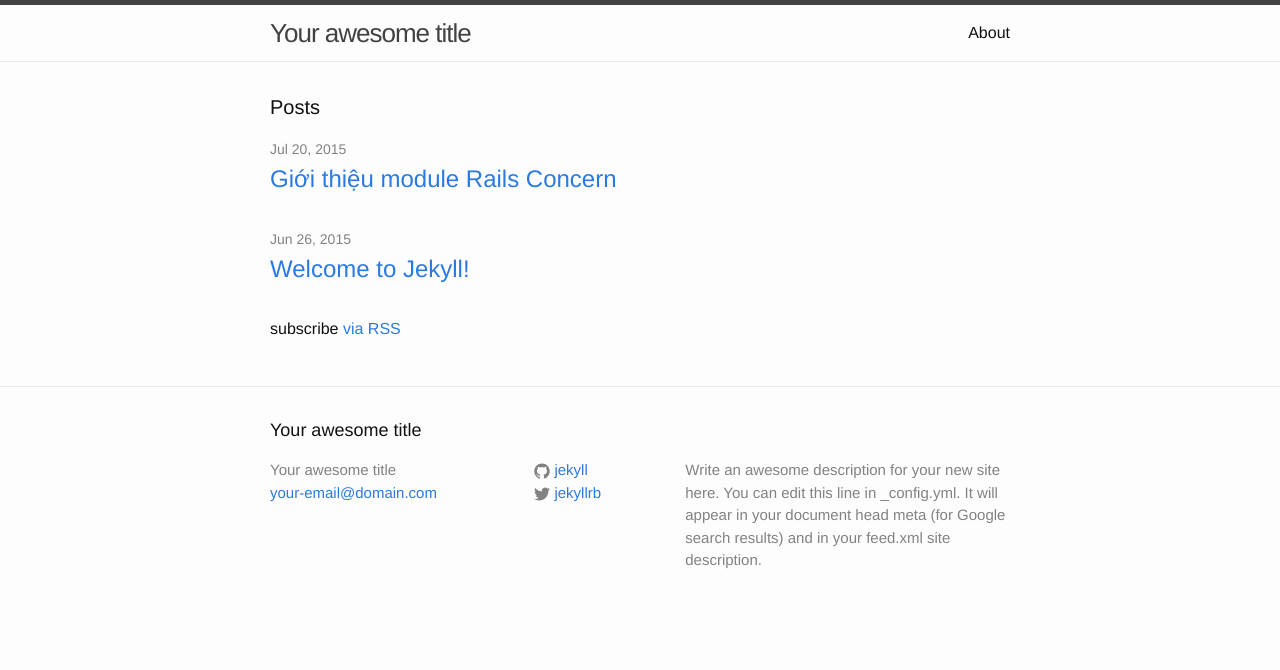
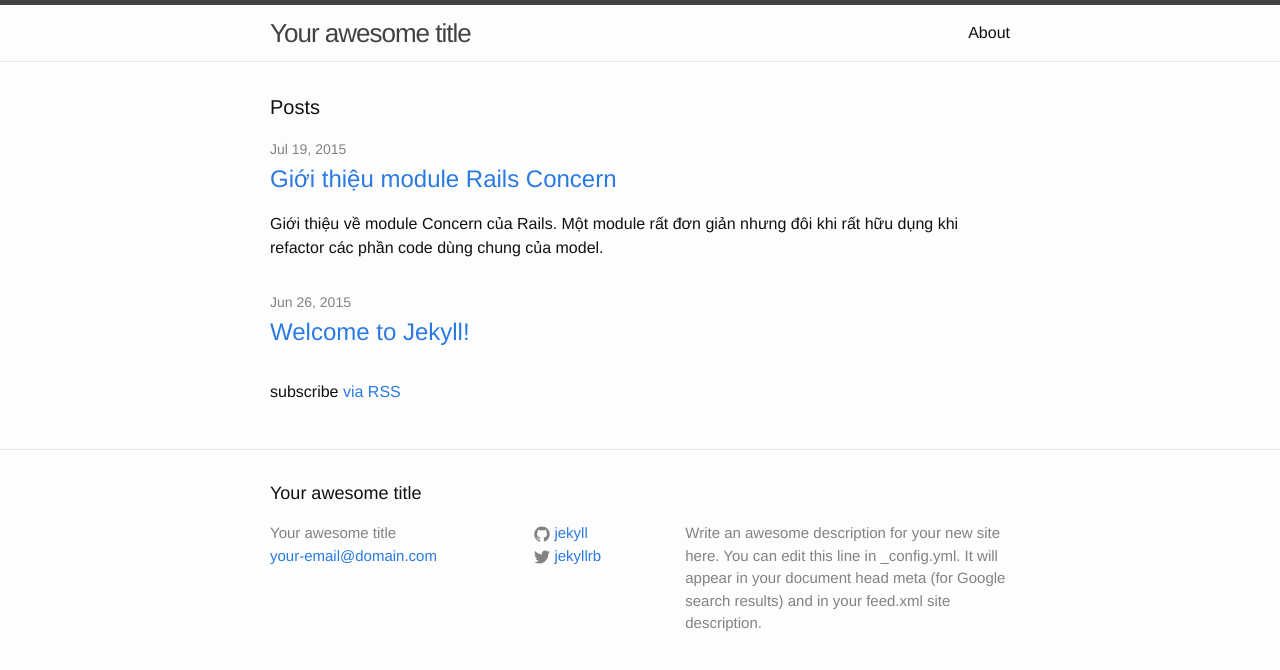
Before and after one commit to ZIGExN-VeNtura/zigexnvn.github.io, a Jekyll site: the page built from index.html, in a window 1280 px wide. Shown: the top 670 px of the page. Built offline with Jekyll 4.4.1, drawn with Linux system fonts in a browser that asks for light colours.

Commit message:
update rails concern

```diff
--- a/_posts/2015-07-20-gioi-thieu-rails-concern.markdown
+++ b/_posts/2015-07-20-gioi-thieu-rails-concern.markdown
@@ -1,7 +1,8 @@
 ---
 layout: post
 title:  "Giới thiệu module Rails Concern"
-date:   2015-07-20 00:03:04
+date:   2015-07-19 00:03:04
+summary: Giới thiệu về module Concern của Rails. Một module rất đơn giản nhưng đôi khi rất hữu dụng khi refactor các phần code dùng chung của model.
 categories: rails
 ---
 
--- a/index.html
+++ b/index.html
@@ -14,6 +14,7 @@ layout: default
         <h2>
           <a class="post-link" href="{{ post.url | prepend: site.baseurl }}">{{ post.title }}</a>
         </h2>
+        <p>{{ post.summary  }}</p>
       </li>
     {% endfor %}
   </ul>
```
